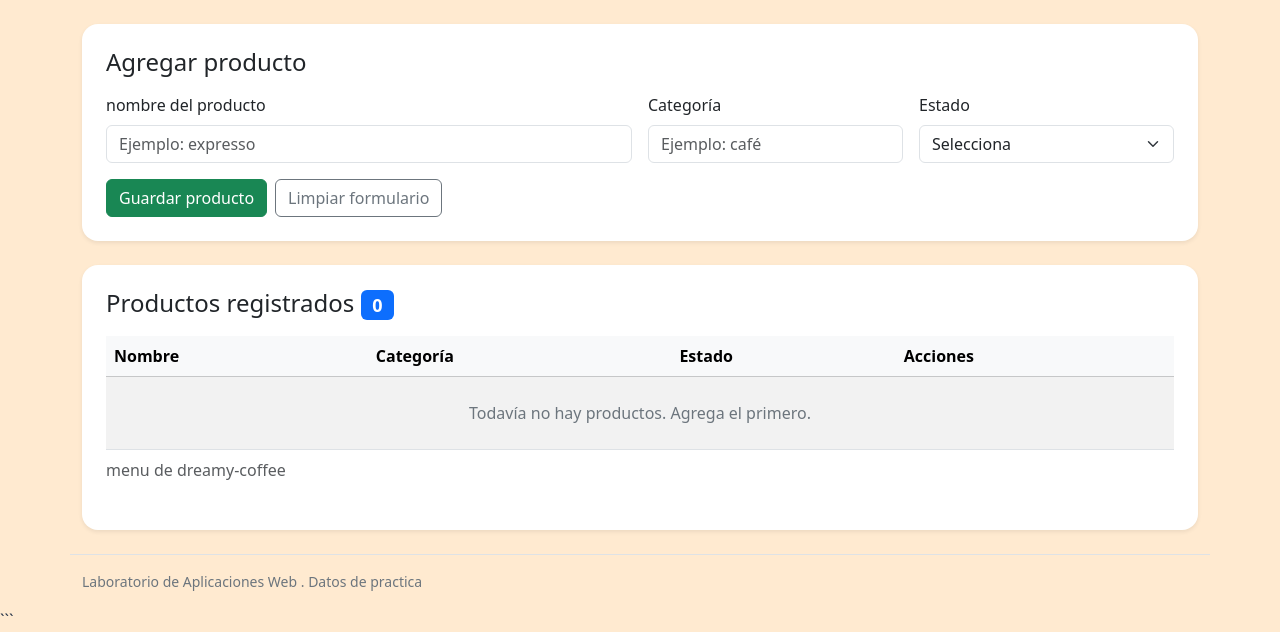
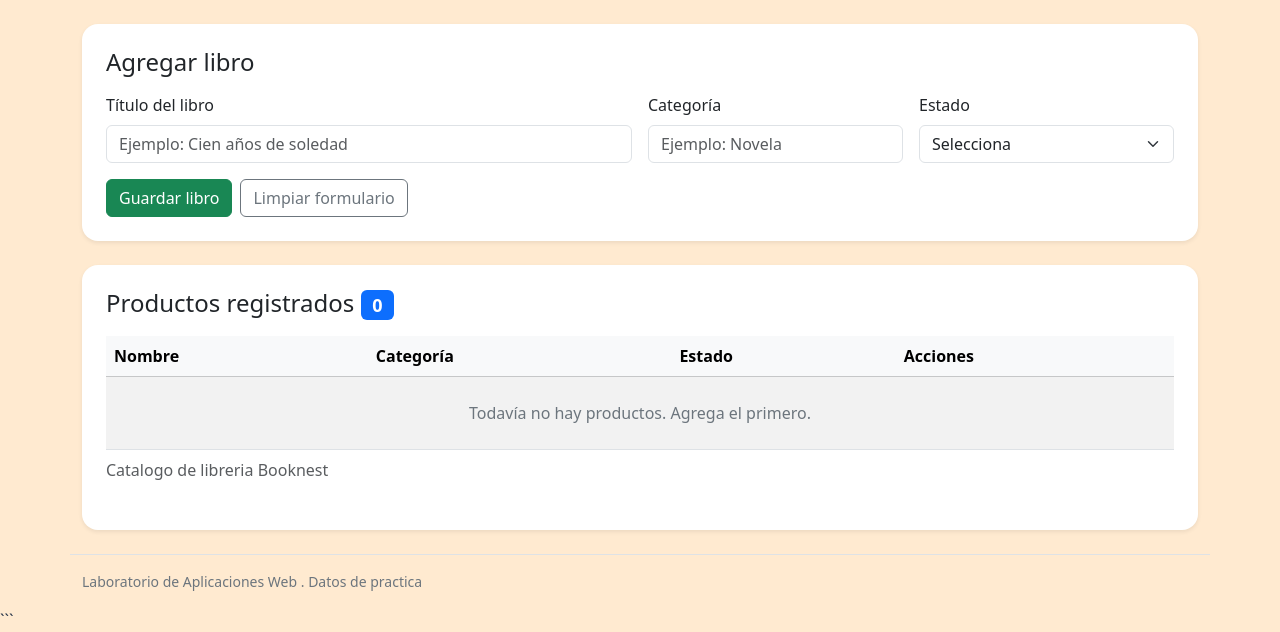
Before and after one commit to sanchezosoriosamanthamichelle/cafeteria-dreamycoffe, a Flask app: page / in a window 1280 px wide. Shown: the part 175-807 px from the top of the page. Run offline with Flask 3, Linux system fonts and the light colour scheme; data that the repository does not hold is empty; some libraries are stand-ins or nearby versions.

Commit message:
Recupero index.html de la plantilla personalizada

```diff
--- a/templates/index.html
+++ b/templates/index.html
@@ -3,22 +3,22 @@
 
 <section id="registro" class="card shadow-sm mb-4">
     <div class="card-body p-4">
-        <h2 class="h4 mb-3">Agregar producto</h2>
+        <h2 class="h4 mb-3">Agregar libro</h2>
 
         <form method="post" action="{{ url_for('agregar') }}"
               class="row g-3">
 
 
 <div class="col-md-6">
-    <label for="nombre" class="form-label">nombre del producto</label>
+    <label for="nombre" class="form-label">Título del libro</label>
     <input id="nombre" name="nombre" class="form-control"
-           required maxlength="80" placeholder="Ejemplo: expresso">
+           required maxlength="80" placeholder="Ejemplo: Cien años de soledad">
 </div>
 
 <div class="col-md-3">
     <label for="categoria" class="form-label">Categoría</label>
     <input id="categoria" name="categoria" class="form-control"
-           required maxlength="20" placeholder="Ejemplo: café">
+           required maxlength="20" placeholder="Ejemplo: Novela">
 </div>
 
 <div class="col-md-3">
@@ -32,7 +32,7 @@
 
 
             <div class="col-12 d-flex gap-2 flex-wrap">
-                <button type="submit" class="btn btn-success">Guardar producto</button>
+                <button type="submit" class="btn btn-success">Guardar libro</button>
 
                 <button type="reset" class="btn btn-outline-secondary">
                     Limpiar formulario
@@ -54,7 +54,7 @@
         <div class="table-responsive">
 
             <table class="table table-striped table-hover align-middle">
-                <caption>menu de dreamy-coffee</caption>
+                <caption>Catalogo de libreria Booknest</caption>
 
                 <thead class="table-light">
                     <tr>
```
